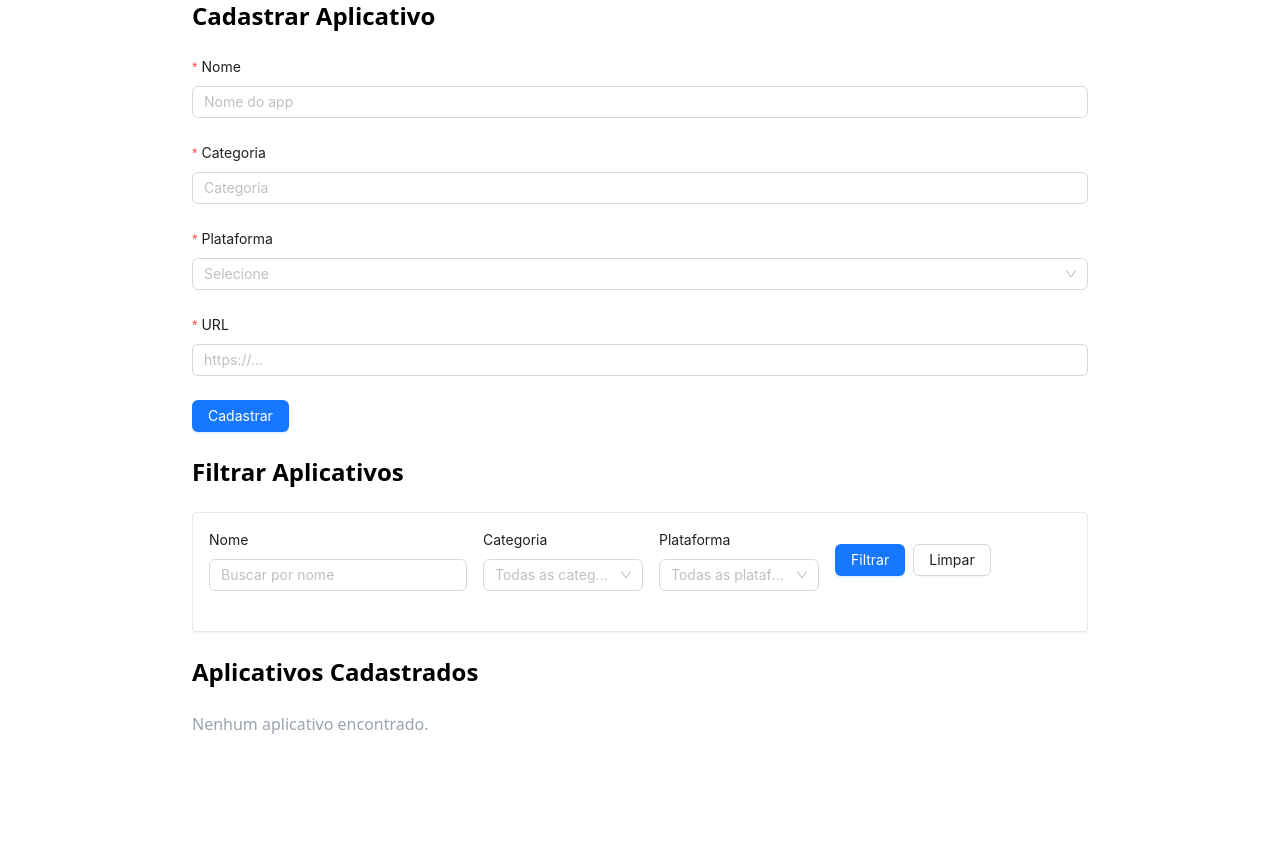
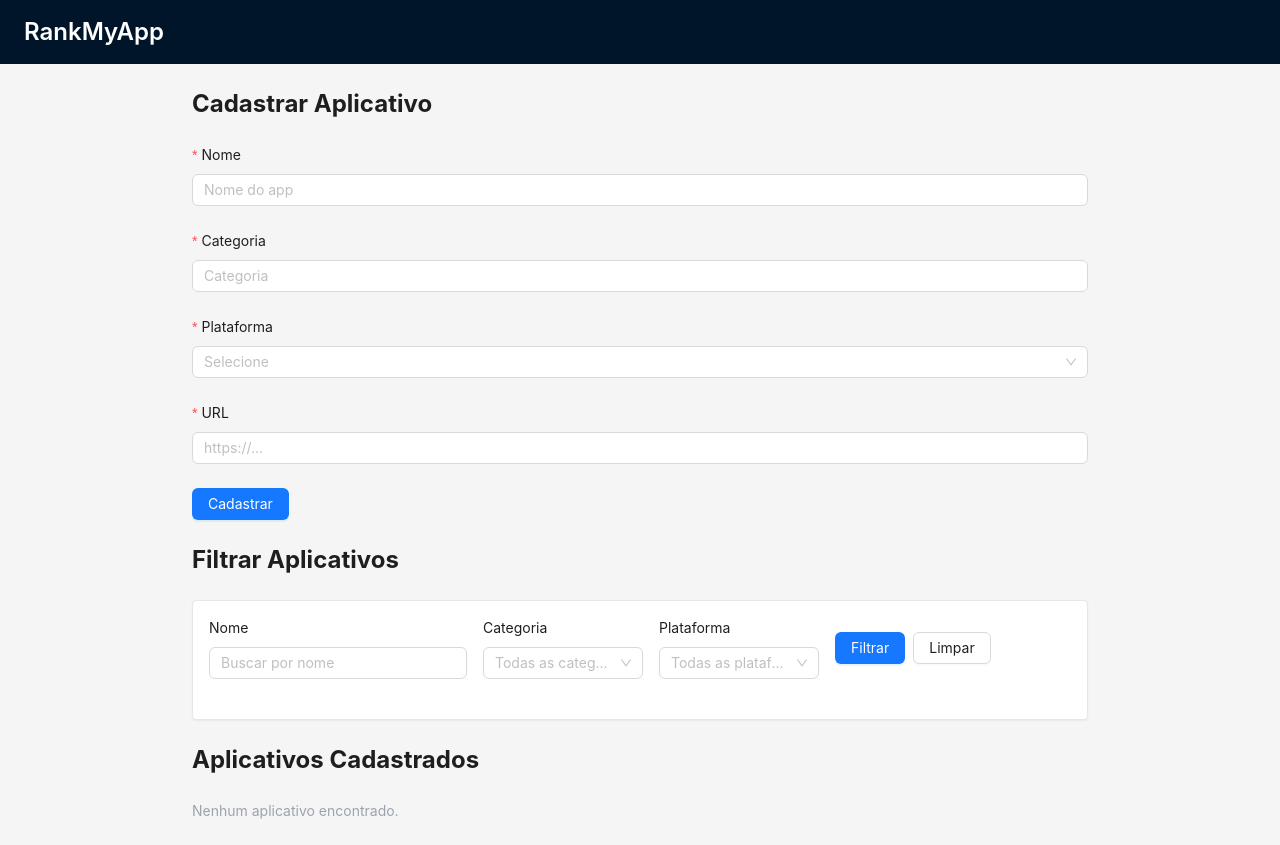
Before and after one commit to walvesb65/rank-my-app-challenge, a React (Vite) app: page / in a window 1280 px wide. Before the commit the page ends 800 px from the top, so only its background shows below. Built offline with nearby package versions, Linux system fonts and the light colour scheme.

Commit message:
feat: estrutura base com layout fixo e integração com Outlet

```diff
--- a/src/shared/router/index.tsx
+++ b/src/shared/router/index.tsx
@@ -1,14 +1,21 @@
 import { createBrowserRouter } from "react-router-dom";
 import Dashboard from "@/ui/pages/Dashboard";
 import Details from "@/ui/pages/Details";
+import AppLayout from "@/ui/components/Layout/AppLayout";
 
 export const router = createBrowserRouter([
   {
     path: "/",
-    element: <Dashboard />,
-  },
-  {
-    path: "/app/:id",
-    element: <Details />,
+    element: <AppLayout />,
+    children: [
+      {
+        index: true,
+        element: <Dashboard />,
+      },
+      {
+        path: "details/:id",
+        element: <Details />,
+      },
+    ],
   },
 ]);
--- /dev/null
+++ b/src/ui/components/Layout/AppLayout.tsx
@@ -0,0 +1,29 @@
+import { Layout, Typography } from "antd";
+import { Outlet } from "react-router-dom";
+
+const { Header, Content } = Layout;
+
+const AppLayout = () => {
+  return (
+    <Layout style={{ minHeight: "100vh" }}>
+      <Header
+        style={{
+          background: "#001529",
+          padding: "0 24px",
+          display: "flex",
+          alignItems: "center",
+        }}
+      >
+        <Typography.Title level={3} style={{ color: "#fff", margin: 0 }}>
+          RankMyApp
+        </Typography.Title>
+      </Header>
+
+      <Content style={{ padding: "24px" }}>
+        <Outlet />
+      </Content>
+    </Layout>
+  );
+};
+
+export default AppLayout;
```
